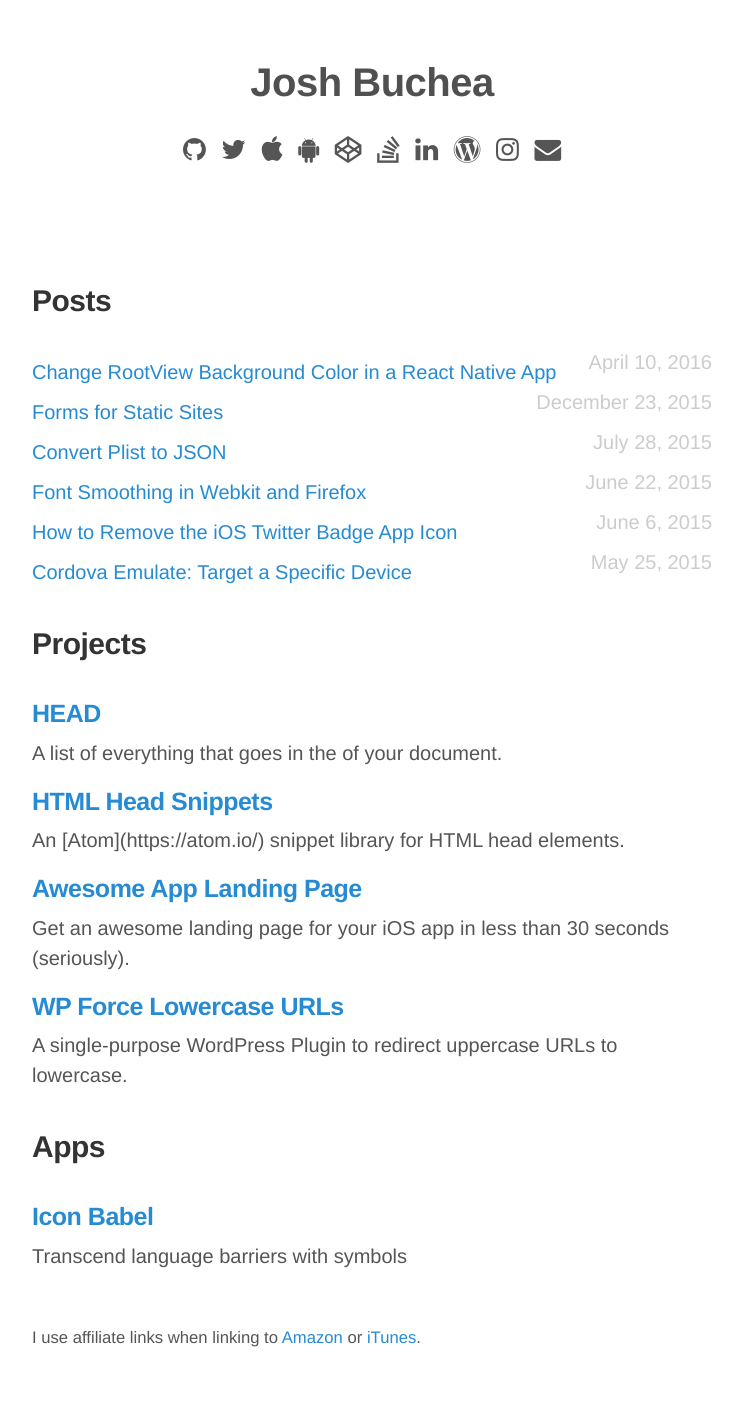
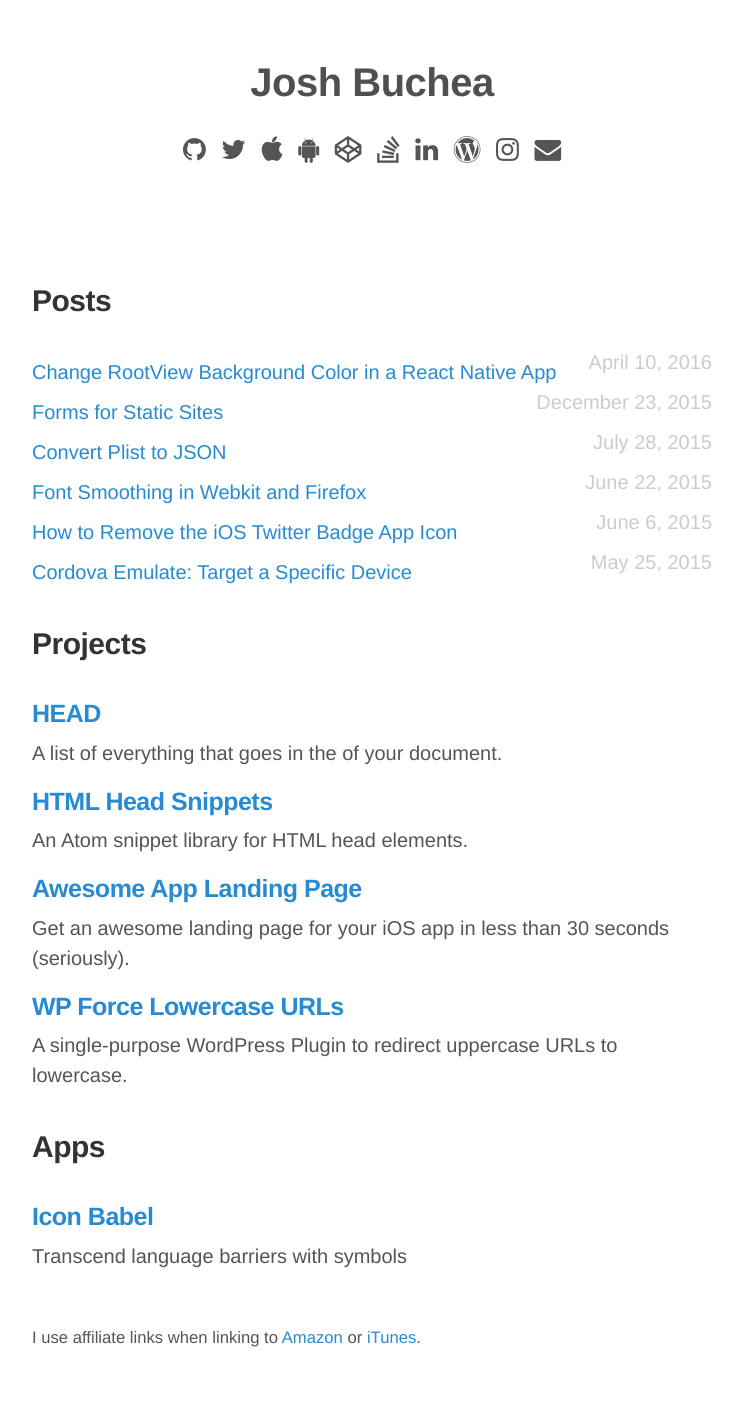
Before and after one commit to joshbuchea/joshbuchea.com, a Jekyll site: the page built from index.html, in a window 1280 px wide. Shown: the whole page, without its empty margins (268-1010 px from the left). Built offline with Jekyll 4.4.1, drawn with Linux system fonts in a browser that asks for light colours; nearby versions of some CDN libraries; some of the changed lines change nothing that is shown.

Commit message:
Remove markdown formatted link from non-markdown document

```diff
--- a/index.html
+++ b/index.html
@@ -25,7 +25,7 @@ title: Home
   <h3>
     <a target="_blank" href="https://atom.io/packages/html-head-snippets">HTML Head Snippets</a>
   </h3>
-  <p>An [Atom](https://atom.io/) snippet library for HTML head elements.</p>
+  <p>An Atom snippet library for HTML head elements.</p>
 
   <h3>
     <a target="_blank" href="https://github.com/joshbuchea/awesome-app-landing-page">Awesome App Landing Page</a>
```
